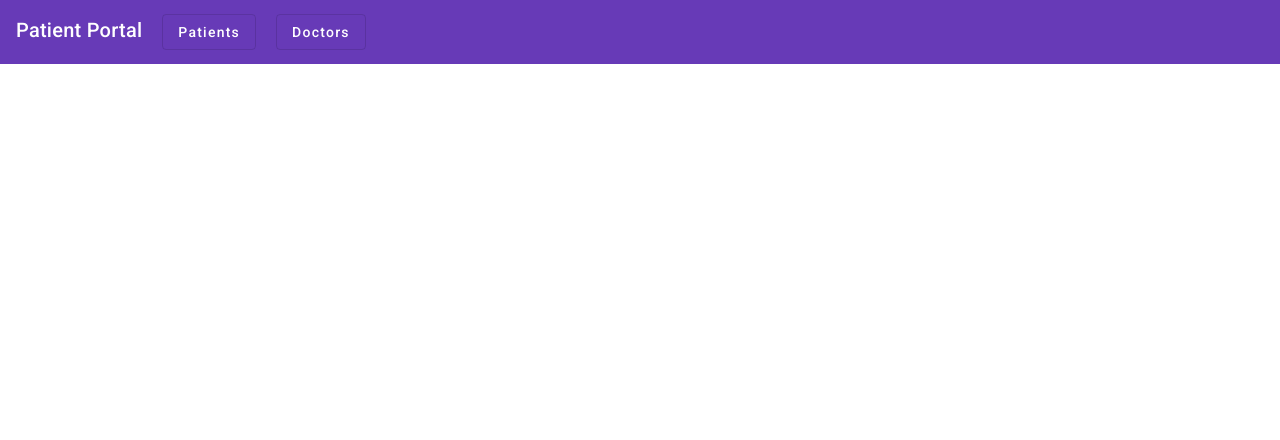
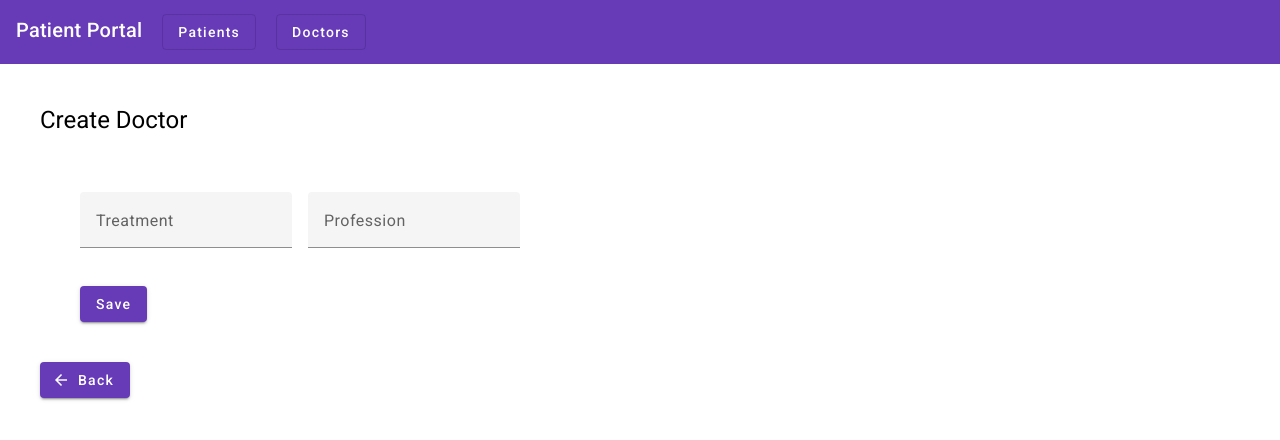
Before and after one commit to pierre1754/PatientPortal, an Angular app in the folder front/: page /doctors/add in a window 1280 px wide. Before the commit this address led to /. Shown: the top 440 px of the page. Built offline with nearby package versions, Linux system fonts and the light colour scheme.

Commit message:
feat: doctor add page

```diff
--- a/front/src/app/app-routing.module.ts
+++ b/front/src/app/app-routing.module.ts
@@ -7,14 +7,16 @@ import { PatientEditComponent } from './patient/components/patient-edit/patient-
 import { PatientAddComponent } from './patient/components/patient-add/patient-add.component';
 import { TreatmentAddComponent } from './treatment/component/treatment-add/treatment-add.component';
 import { DoctorListComponent } from './doctor/components/doctor-list/doctor-list.component';
+import { DoctorAddComponent } from './doctor/components/doctor-add/doctor-add.component';
 
 const routes: Routes = [
   { path: '', redirectTo: '/patients', pathMatch: 'full' },
   { path: 'patients', component: PatientsListComponent },
-  { path: 'doctors', component: DoctorListComponent },
   { path: 'patients/add', component: PatientAddComponent },
   { path: 'patients/detail/:id', component: PatientDetailComponent },
   { path: 'patients/edit/:id', component: PatientEditComponent },
+  { path: 'doctors', component: DoctorListComponent },
+  { path: 'doctors/add', component: DoctorAddComponent },
   { path: 'treatments/add/:id', component: TreatmentAddComponent },
 ];
 
--- a/front/src/app/app.module.ts
+++ b/front/src/app/app.module.ts
@@ -25,6 +25,7 @@ import { MatSelectModule } from '@angular/material/select';
 import { MatCardModule } from '@angular/material/card';
 import { MatListModule } from '@angular/material/list';
 import { DoctorListComponent } from './doctor/components/doctor-list/doctor-list.component';
+import { DoctorAddComponent } from './doctor/components/doctor-add/doctor-add.component';
 
 @NgModule({
   imports: [
@@ -54,6 +55,7 @@ import { DoctorListComponent } from './doctor/components/doctor-list/doctor-list
     TreatmentAddComponent,
     DoctorListComponent,
     DoctorSelectComponent,
+    DoctorAddComponent,
   ],
   providers: [],
   bootstrap: [AppComponent],
--- /dev/null
+++ b/front/src/app/doctor/components/doctor-add/doctor-add.component.html
@@ -0,0 +1,43 @@
+<div class="p-10 flex flex-col gap-y-10">
+  <div class="flex flex-col gap-y-10">
+    <h1>Create Doctor</h1>
+
+    <div class="px-10 flex flex-col gap-4 items-start">
+      <div class="flex flex-row gap-4">
+        <mat-form-field appearance="fill">
+          <mat-label>Treatment</mat-label>
+          <input matInput [(ngModel)]="doctor.name" placeholder="Name" />
+        </mat-form-field>
+        <mat-form-field appearance="fill">
+          <mat-label>Profession</mat-label>
+          <input
+            matInput
+            [(ngModel)]="doctor.profession"
+            placeholder="Profession"
+          />
+        </mat-form-field>
+      </div>
+      <button
+        type="button"
+        mat-raised-button
+        color="primary"
+        (click)="addDoctor()"
+      >
+        Save
+      </button>
+    </div>
+  </div>
+
+  <div class="flex flex-row justify-start">
+    <button
+      class="w-fit"
+      type="button"
+      mat-raised-button
+      color="primary"
+      (click)="goBack()"
+    >
+      <mat-icon>arrow_back</mat-icon>
+      Back
+    </button>
+  </div>
+</div>
--- /dev/null
+++ b/front/src/app/doctor/components/doctor-add/doctor-add.component.ts
@@ -0,0 +1,31 @@
+import { Component } from '@angular/core';
+import { CreateDoctor } from 'src/types/doctor';
+import { DoctorsService } from '../../services/doctors.service';
+import { Location } from '@angular/common';
+
+@Component({
+  selector: 'app-doctor-add',
+  templateUrl: './doctor-add.component.html',
+  styleUrls: ['./doctor-add.component.css'],
+})
+export class DoctorAddComponent {
+  doctor: CreateDoctor = {
+    name: '',
+    profession: '',
+  };
+
+  constructor(
+    private doctorsService: DoctorsService,
+    private location: Location
+  ) {}
+
+  async addDoctor() {
+    this.doctorsService.createDoctor(this.doctor).subscribe(() => {
+      this.goBack();
+    });
+  }
+
+  goBack() {
+    this.location.back();
+  }
+}
--- a/front/src/app/doctor/components/doctor-list/doctor-list.component.ts
+++ b/front/src/app/doctor/components/doctor-list/doctor-list.component.ts
@@ -1,6 +1,7 @@
 import { Component } from '@angular/core';
 import { Doctor } from 'src/types/doctor';
 import { DoctorsService } from '../../services/doctors.service';
+import { Router } from '@angular/router';
 
 @Component({
   selector: 'app-doctor-list',
@@ -11,7 +12,7 @@ export class DoctorListComponent {
   displayedColumns: string[] = ['name', 'profession', 'actions'];
   doctors: Doctor[] = [];
 
-  constructor(private doctorsService: DoctorsService) {}
+  constructor(private doctorsService: DoctorsService, private router: Router) {}
 
   ngOnInit() {
     this.getDoctors();
@@ -23,12 +24,8 @@ export class DoctorListComponent {
     });
   }
 
-  createDoctor() {
-    this.doctorsService
-      .createDoctor({ name: '', profession: '' })
-      .subscribe(() => {
-        this.getDoctors();
-      });
+  async createDoctor() {
+    await this.router.navigate(['/doctors/add']);
   }
 
   deleteDoctor(id: string) {
```
Also changed, not shown: front/src/app/doctor/components/doctor-add/doctor-add.component.css (added).
